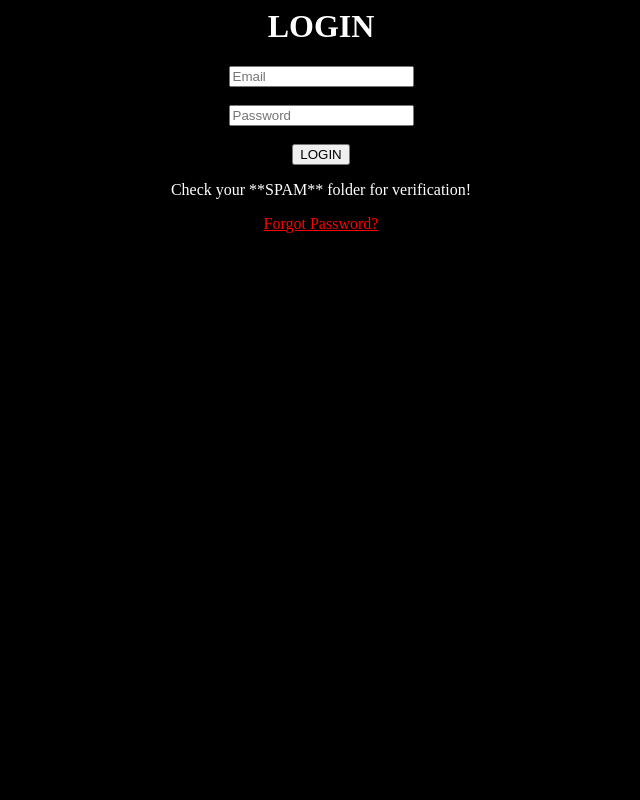
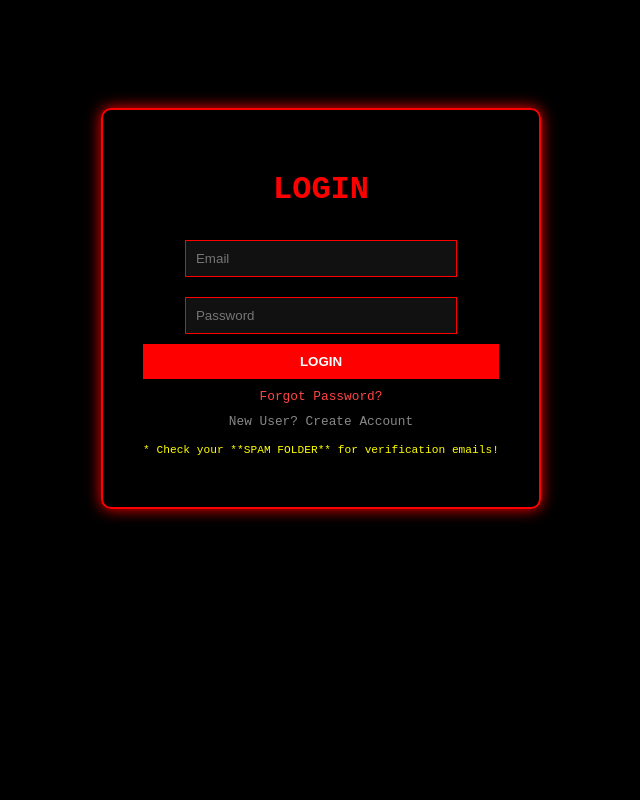
Before and after one commit to ronen323/SPAMMER, a Flask app: page /login in a window 1280 px wide. Shown: the whole page, without its empty margins (319-959 px from the left). Run offline with Flask 3, Linux system fonts and the light colour scheme.

Commit message:
Revamp login page layout and styling

```diff
--- a/templates/login.html
+++ b/templates/login.html
@@ -1,10 +1,28 @@
-<body style="background:#000; color:#fff; text-align:center;">
-    <form method="POST">
+<!DOCTYPE html>
+<html>
+<head>
+    <meta charset="UTF-8">
+    <title>Login - Ronen Spammer</title>
+    <style>
+        body { background: #000; color: #ff0000; font-family: 'Courier New', monospace; text-align: center; padding-top: 100px; }
+        .login-box { border: 2px solid #ff0000; display: inline-block; padding: 40px; border-radius: 10px; box-shadow: 0 0 15px #ff0000; }
+        input { background: #111; border: 1px solid #ff0000; color: #fff; padding: 10px; margin: 10px; width: 250px; }
+        button { background: #ff0000; color: #fff; border: none; padding: 10px 20px; cursor: pointer; font-weight: bold; width: 100%; }
+        a { color: #888; text-decoration: none; font-size: 0.8em; display: block; margin-top: 10px; }
+        .spam-warning { color: #ffff00; font-size: 0.7em; margin-top: 15px; }
+    </style>
+</head>
+<body>
+    <div class="login-box">
         <h1>LOGIN</h1>
-        <input type="email" name="email" placeholder="Email" required><br><br>
-        <input type="password" name="password" placeholder="Password" required><br><br>
-        <button type="submit">LOGIN</button>
-    </form>
-    <p>Check your **SPAM** folder for verification!</p>
-    <a href="/reset-password" style="color:red;">Forgot Password?</a>
+        <form method="POST">
+            <input type="email" name="email" placeholder="Email" required><br>
+            <input type="password" name="password" placeholder="Password" required><br>
+            <button type="submit">LOGIN</button>
+        </form>
+        <a href="/reset-password" style="color: #ff4444;">Forgot Password?</a>
+        <a href="/register">New User? Create Account</a>
+        <p class="spam-warning">* Check your **SPAM FOLDER** for verification emails!</p>
+    </div>
 </body>
+</html>
```
